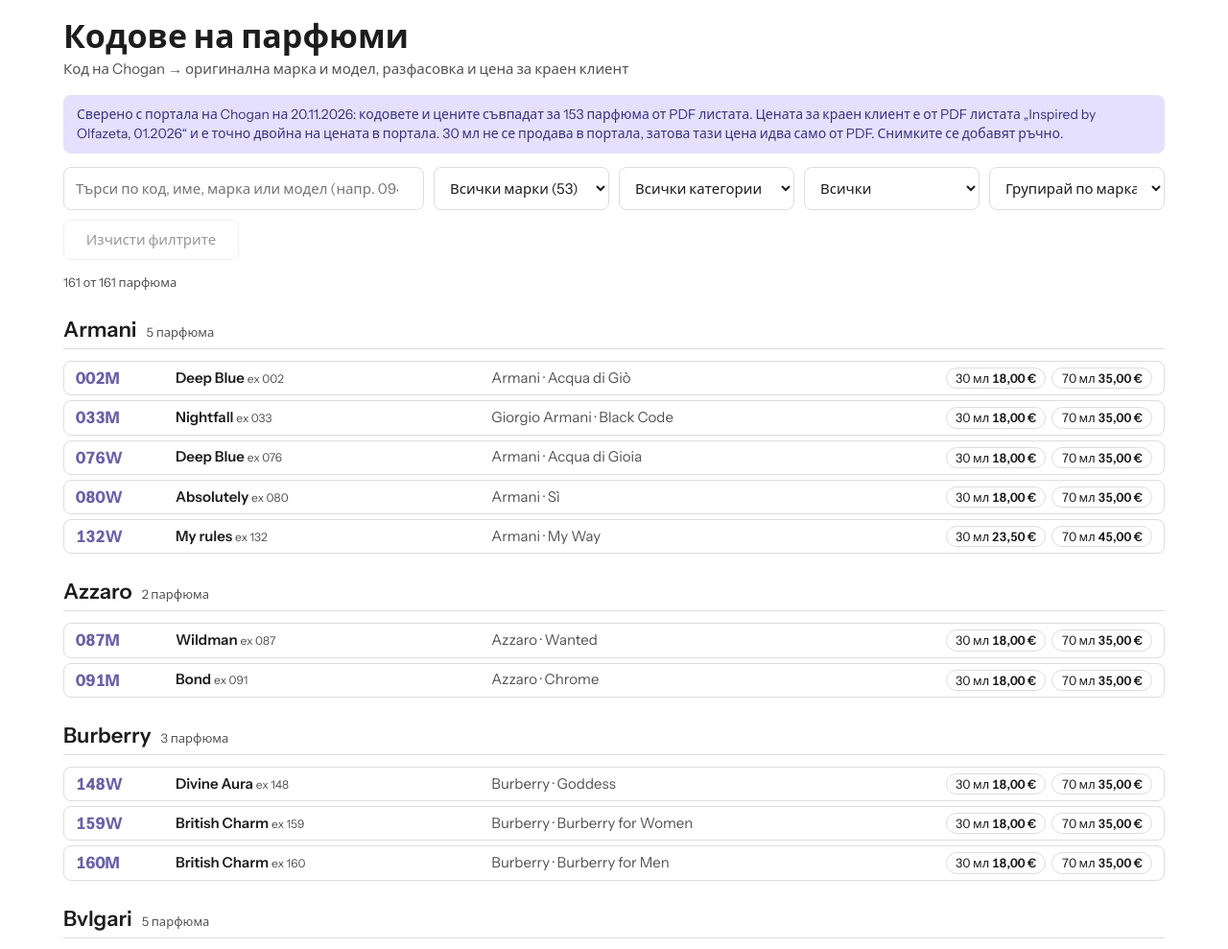
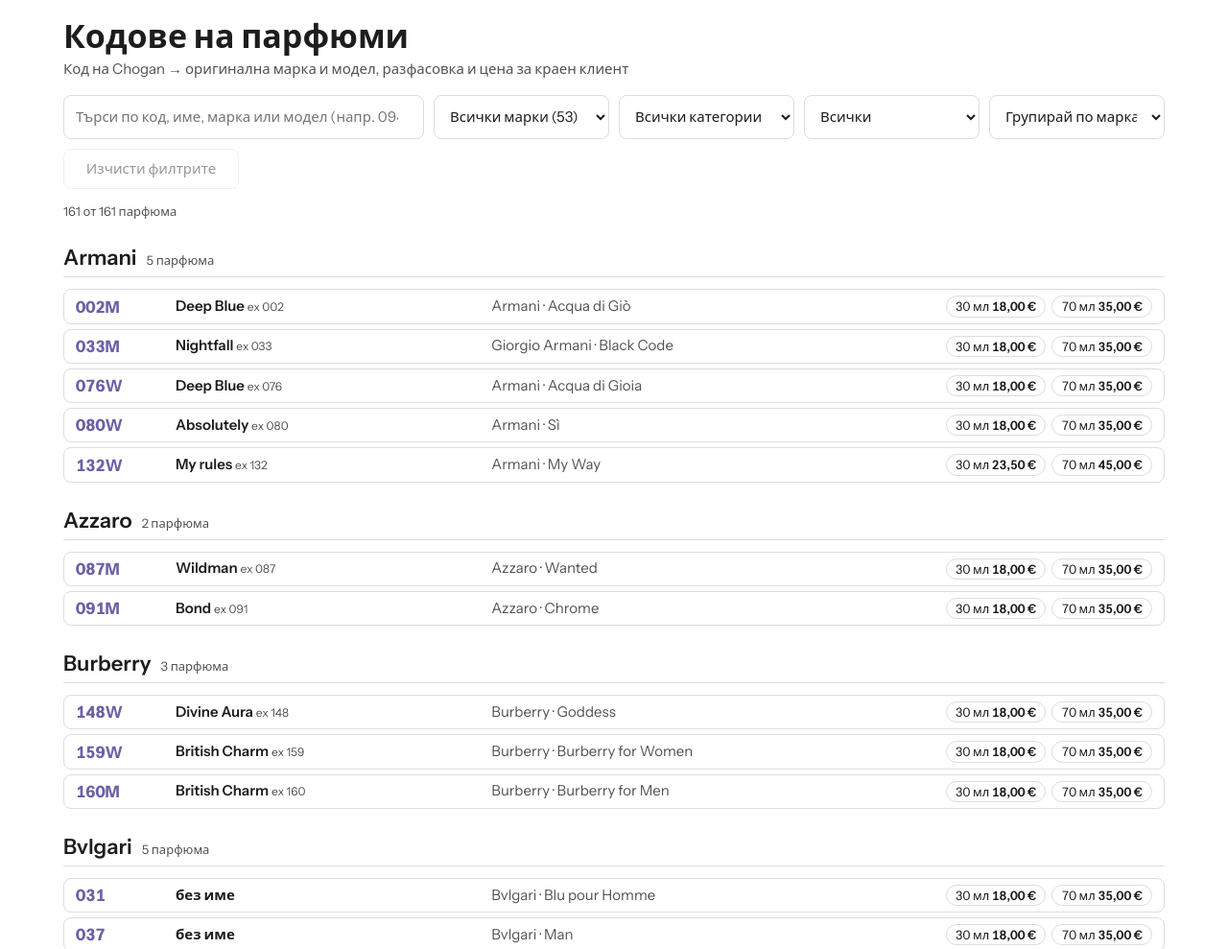
Before and after one commit to Tendenzabg/chogan, a plain HTML site: page index.html in a window 1280 px wide. Shown: the top 989 px of the page at 96% size. Drawn offline with Linux system fonts and the light colour scheme.

Commit message:
Remove verification notice
Co-Authored-By: Claude Sonnet 5.5 <noreply@anthropic.com>
Claude-Session: https://claude.ai/code/session_01K1TdTQMtC43J28fLEgXcc1

```diff
--- a/index.html
+++ b/index.html
@@ -120,7 +120,6 @@ label input,label select,label textarea{padding:9px 10px;border:1px solid var(--
       <p class="sub">Код на Chogan → оригинална марка и модел, разфасовка и цена за краен клиент</p>
     </div>
   </header>
-  <div class="notice" id="notice">Сверено с портала на Chogan на 20.11.2026: кодовете и цените съвпадат за 153 парфюма от PDF листата. Цената за краен клиент е от PDF листата „Inspired by Olfazeta, 01.2026“ и е точно двойна на цената в портала. 30 мл не се продава в портала, затова тази цена идва само от PDF. Снимките се добавят ръчно.</div>
   <div class="tools">
     <input id="q" type="search" placeholder="Търси по код, име, марка или модел (напр. 094M, Aventus, Dior)" aria-label="Търсене">
     <select id="fBrandFilter" aria-label="Марка"><option value="">Всички марки</option></select>
```
